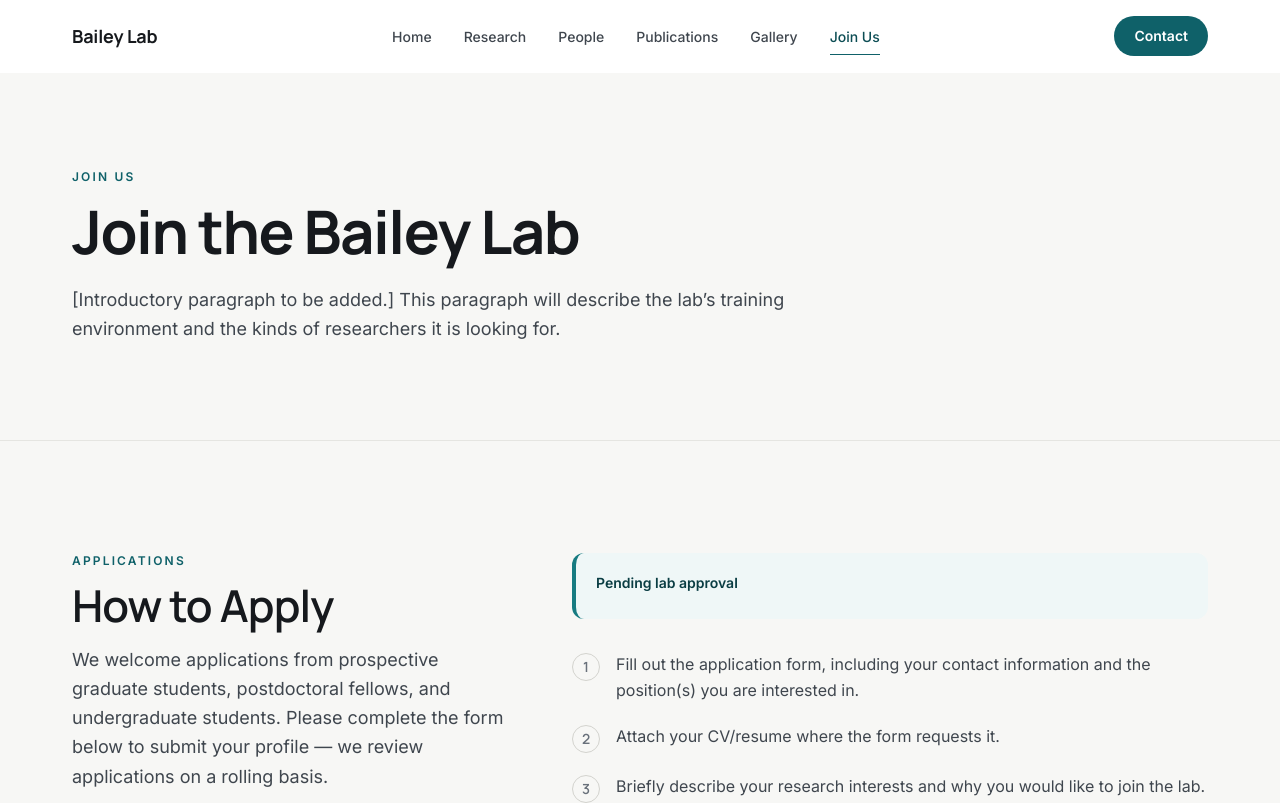
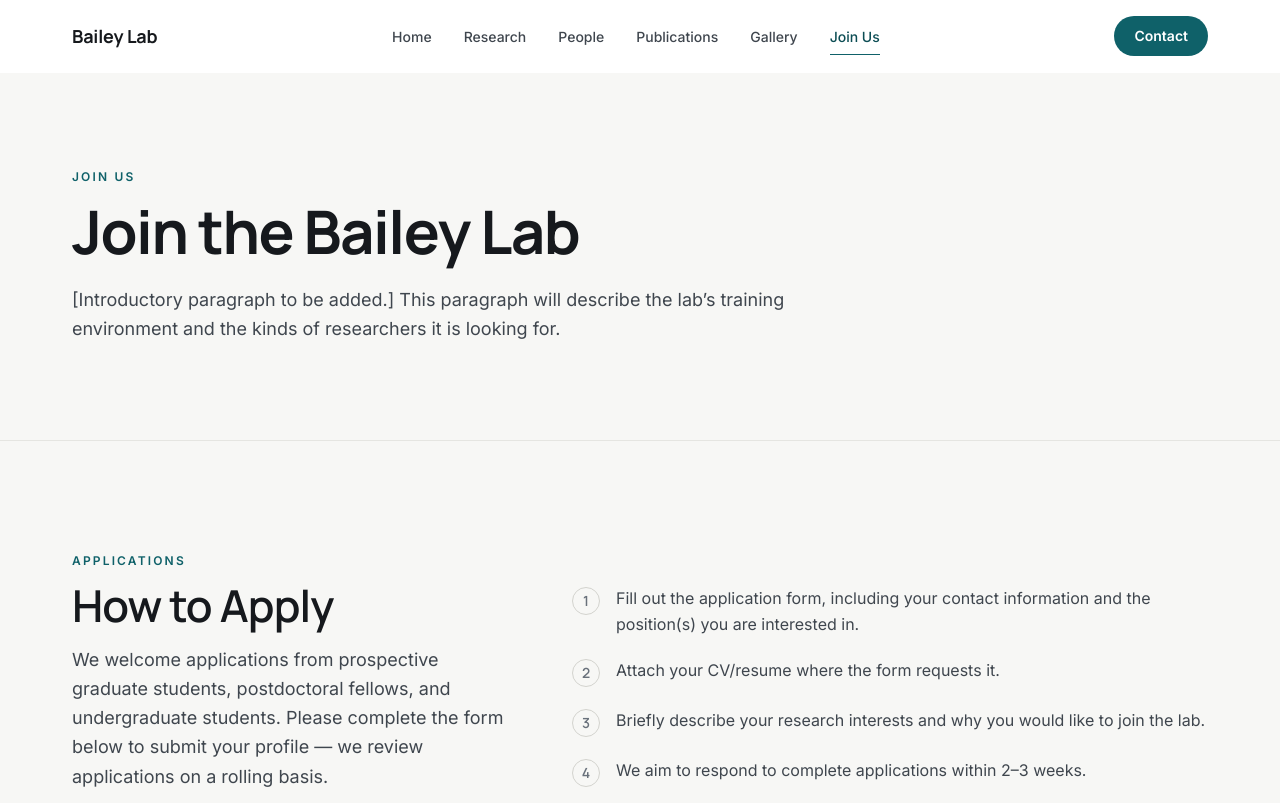
Before and after one commit to Neda-Esfehani/Bailey-Lab, a Next.js app: page /join in a window 1280 px wide. Shown: the top 803 px of the page. Built offline with nearby package versions, Linux system fonts and the light colour scheme.

Commit message:
Remove obsolete application approval notice

```diff
--- a/app/join/page.tsx
+++ b/app/join/page.tsx
@@ -34,17 +34,6 @@ export default function JoinPage() {
           </div>
 
           <div className="lg:col-span-7">
-            {/* Explicit reviewer-facing warning — remove once the lab approves this copy. */}
-            <div
-              role="note"
-              className="rounded-card border-l-4 border-accent-500 bg-accent-50 p-5"
-            >
-              <p className="text-sm font-semibold text-accent-800">Pending lab approval</p>
-              <p className="mt-1.5 text-sm leading-relaxed text-accent-900/80">
-                {howToApply.approvalNotice}
-              </p>
-            </div>
-
             <ol className="mt-8 space-y-5">
               {howToApply.steps.map((step, index) => (
                 <li key={step} className="flex gap-4">
```
